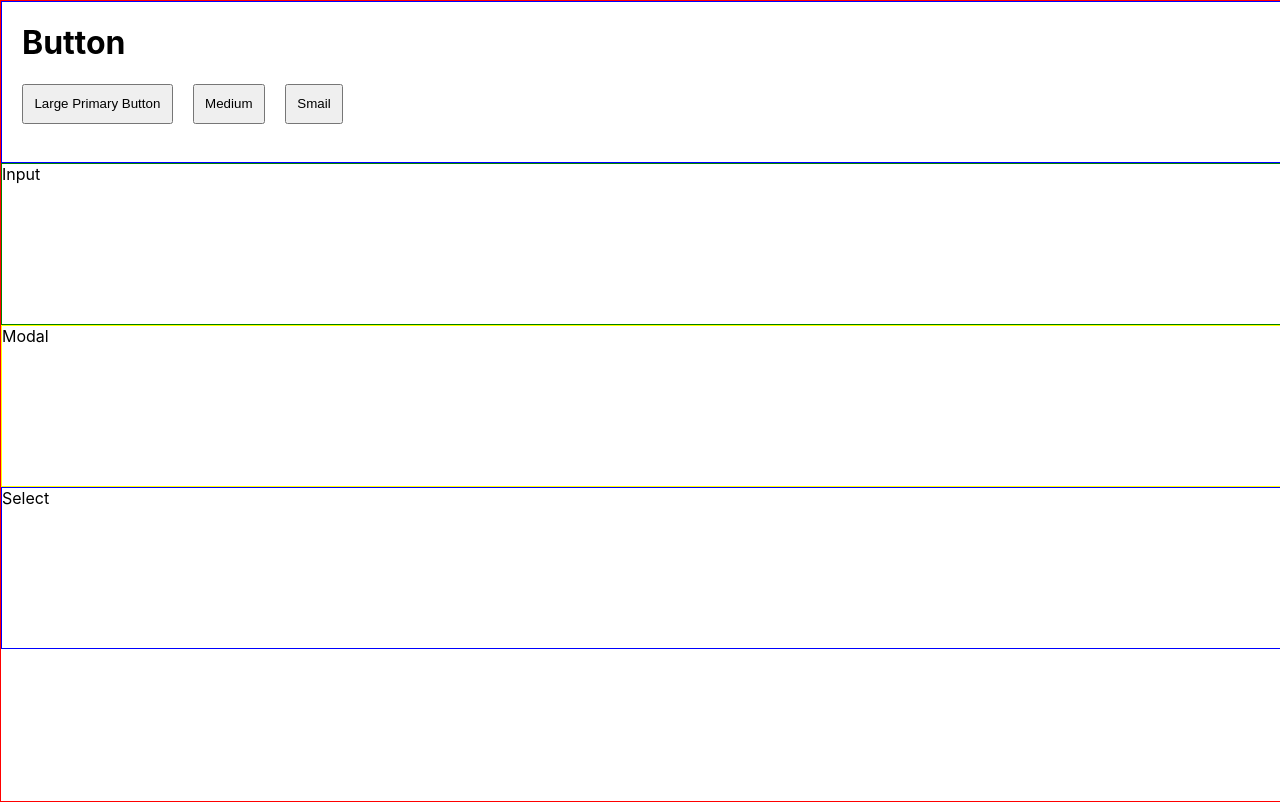
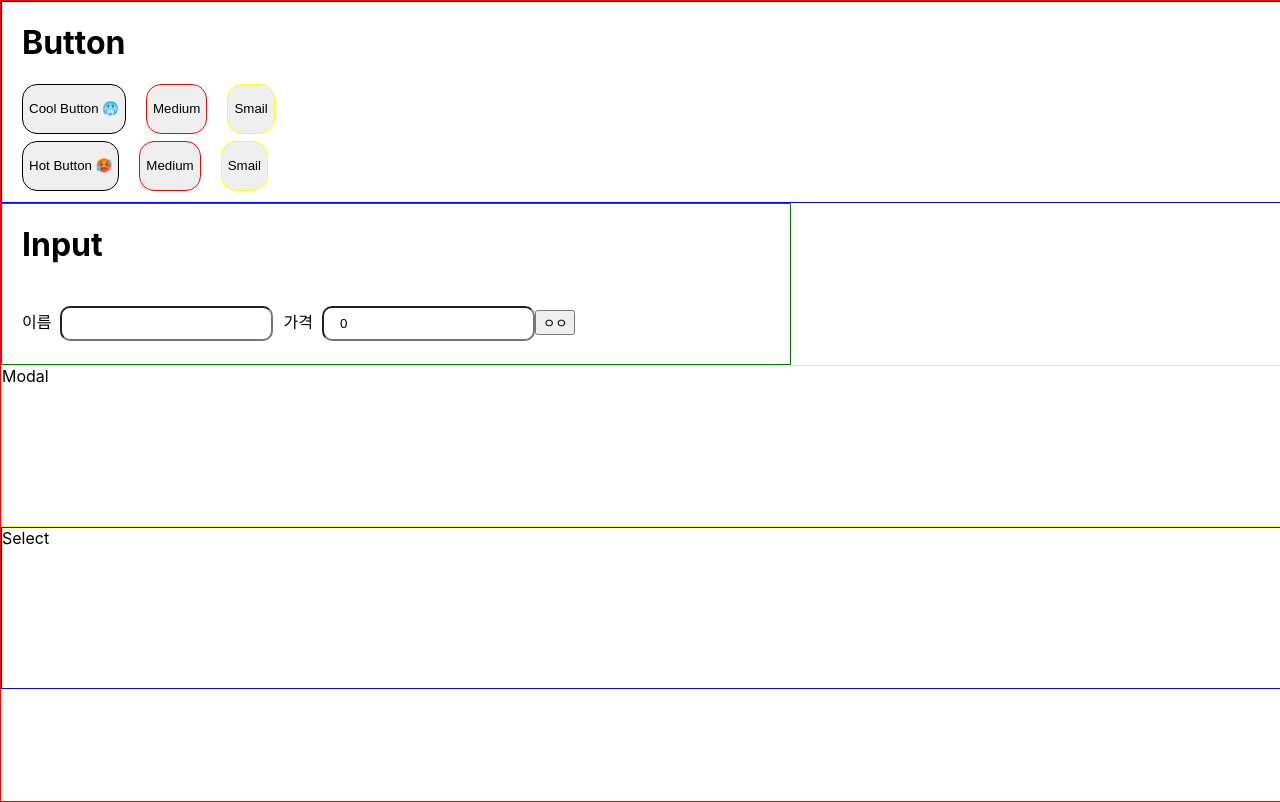
Before and after one commit to JiHun-yam/react-lv3, a React (Create React App) app: page / in a window 1280 px wide. Shown: the top 802 px of the page. Built offline with nearby package versions, Linux system fonts and the light colour scheme.

Commit message:
feat : button.jsx delete

```diff
--- a/src/componets/Button/Button.jsx
+++ /dev/null
@@ -1,19 +0,0 @@
-import React from 'react'
-
-import styled from "styled-components";
-
-const Btn = styled.button`
-    padding: 0.65rem;
-    :hover {
-    cursor: pointer;
-  }
-`
-
-
-function Button({ children }) {
-    return (
-        <Btn>{children}</Btn>
-    )
-}
-
-export default Button
--- a/src/componets/Button/ButtonArea.jsx
+++ b/src/componets/Button/ButtonArea.jsx
@@ -1,10 +1,10 @@
 import React from 'react'
 import styled from "styled-components";
-import Button from './Button';
+
 
 const ButArea = styled.div`
     width: 100%;
-    height: 20%;
+    height: 25%;
     border: 1px solid blue;
     padding-left: 20px;
     gap: 20px;
@@ -14,28 +14,74 @@ const ButtonGround = styled.div`
     display:flex;
     flex-direction: row;
     gap: 20px;
+    margin-top: 7px;
+`;
+// 버튼 초기값
+const Btn = styled.button`
+    height: 50px;
+    border-radius: 15px;
+    color: ${(props) => props.Color};
+    border: 1px solid ${(props) => props.borderColor};
+    background: ${(props) => props.back};
+    :hover {
+    cursor: pointer;
+     }
+
+
+
 `;
 
+function ButtonArea() {
+    let ButtonLabel = ['Cool Button', 'Hot Button'];
 
-function ButtonArea() {
+
+
+    const onBtnClick = () => {
+        alert('버튼을 만들어보세요')
+    }
+    const onBtnClick2 = () => {
+        prompt(' 어렵냐 ?');
+    }
+
 
 
     return (
         <ButArea>
             <h1>Button</h1>
 
-            <ButtonGround>
+            {
+                ButtonLabel.map((v, i) => {
+                    return (
+                        <ButtonGround key={i}>
+                            <Btn
+                                back='495579'
+                                Color="495579"
+                                onClick={i == 0 ? onBtnClick2 : onBtnClick}
+                            >
+                                {i === 0 ? `${v} 🥶` : `${v} 🥵`}
+                            </Btn>
 
-                <Button onClick={() =>
-                    console.log('d')}>Large Primary Button
-                </Button>
+                            <Btn
+                                Color="495579"
+                                borderColor="red"
+                                mgBtn>Medium</Btn>
 
-                <Button>Medium</Button>
+                            <Btn
+                                Color="495579"
+                                borderColor="yellow"
+                                smBtn>Smail</Btn>
 
-                <Button>Smail</Button>
+                        </ButtonGround>
 
-            </ButtonGround>
-        </ButArea>
+                    )
+                })
+            }
+
+
+
+
+
+        </ButArea >
     )
 }
 
--- a/src/componets/Input/InputArea.jsx
+++ b/src/componets/Input/InputArea.jsx
@@ -1,16 +1,68 @@
-import React from 'react'
+import React, { useState } from 'react'
 import styled from "styled-components";
 
+
 const InpArea = styled.div`
-    width: 100%;
+    width: 60%;
     height: 20%;
     border: 1px solid green;
-`
+    padding-left: 20px;
+
+
+    >label{
+        text-align: center;
+        padding-right: 10px;
+
+    }
+`;
+
+
+const Input = styled.input`
+    padding: 0.5rem 1rem;
+    border-radius: 10px;
+`;
 
 
 function InputArea() {
+
+    let [name, setName] = useState('');
+    let [price, setPrice] = useState(0);
+
+    const onChangeNameHandelr = (e) => {
+        setName(e.target.value)
+    }
+
+    const onChangePrcieHandelr = (e) => {
+        setPrice(e.target.value)
+    }
+
+
+
+    const FormInputBoxHandler = (event) => {
+        console.log('d')
+        event.preventdefault()
+        console.log('d')
+    }
+
     return (
-        <InpArea>Input</InpArea>
+        <InpArea>
+            <form action="/">
+
+                <h1>Input</h1><br />
+                <label>이름</label> &nbsp;
+                <Input
+                    value={name}
+                    onChange={onChangeNameHandelr}
+                ></Input>
+                <label style={{ paddingLeft: '10px', }}>가격</label> &nbsp;
+                <Input
+                    value={price}
+                    onChange={onChangePrcieHandelr}></Input>
+
+                <button >ㅇㅇ</button>
+
+            </form>
+        </InpArea>
     )
 }
 
```
